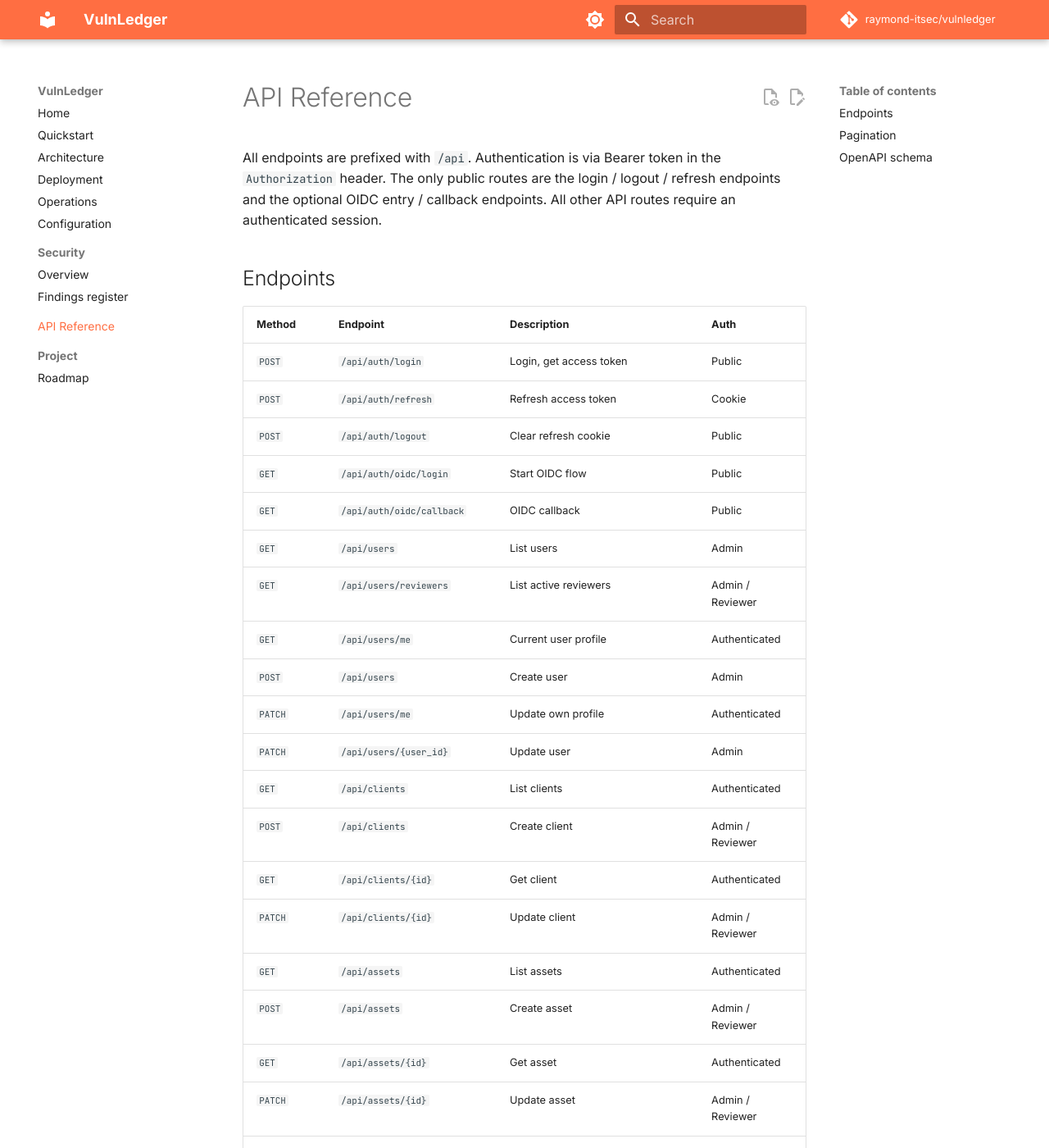
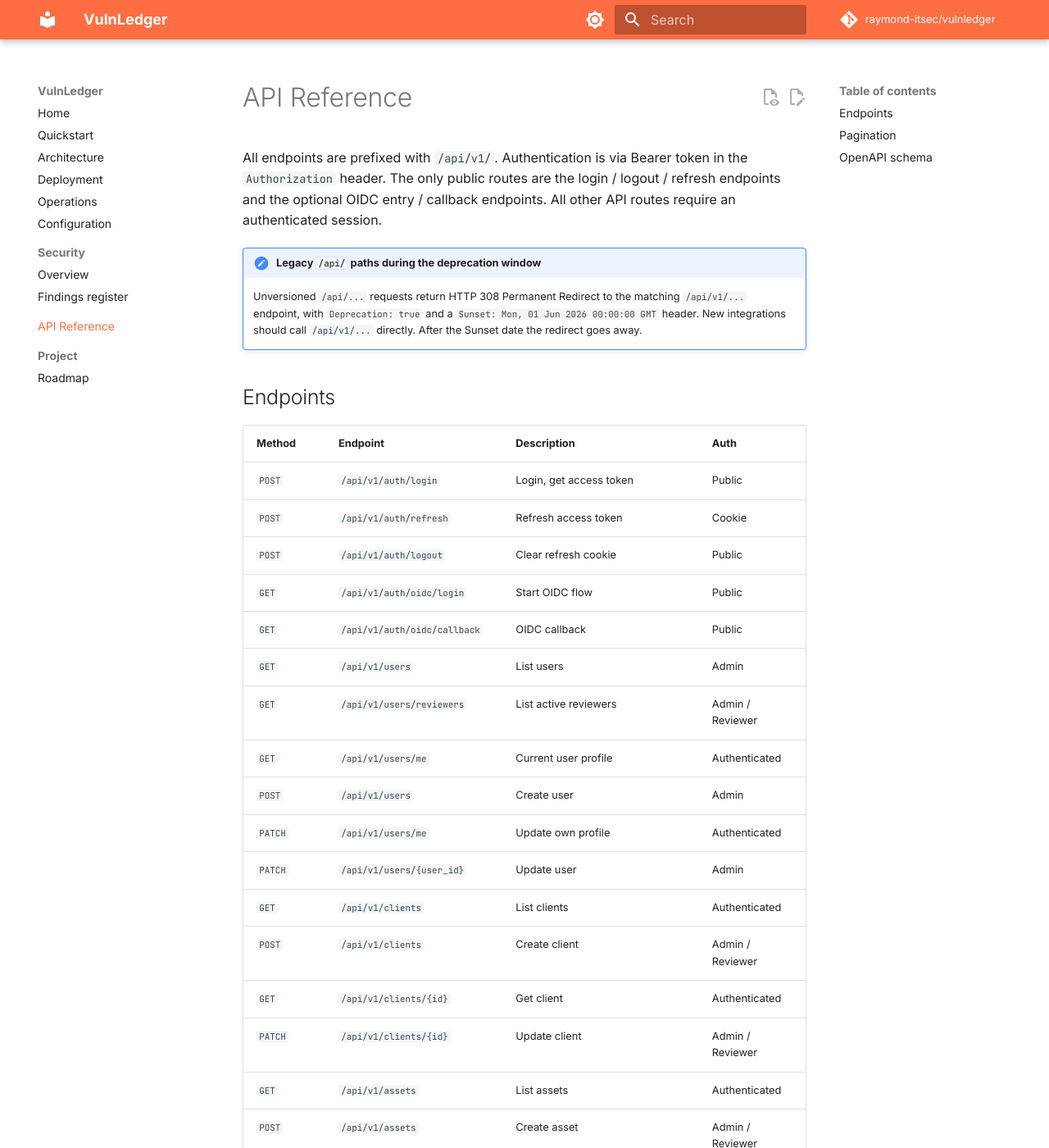
Before and after one commit to raymond-itsec/vulnledger, an MkDocs documentation site: the page built from docs/api.md, in a window 1280 px wide and 1400 px high. Shown: the whole window at 82% size. Built offline with MkDocs 1.6.1 and Material for MkDocs 9.7.7, drawn with Linux system fonts in a browser that asks for light colours; comment, search, counter and statistics services are not loaded; some of the changed text lies outside the part shown.

Commit message:
Refresh docs: /api/v1 URLs, compose-split layout, Node 24, version labels
Sweep brought published docs in line with shipped changes:

- API reference flipped to /api/v1/ canonical paths plus a deprecation note for the 308 legacy redirect

- Architecture page diagram, request flow, auth + OIDC URLs, and project-structure tree all updated

- Security page rate-limit and body-cap URLs versioned; legacy-path coverage noted

- Deployment service inventory updated to Node 24 LTS

- Architecture SVG version label refreshed to v0.3.0 in progress and Node 24 LTS

Roadmap.md narrative drift (v0.2.2-as-today framing) deferred for an intentional rewrite.

```diff
--- a/docs/api.md
+++ b/docs/api.md
@@ -1,59 +1,62 @@
 # API Reference
 
-All endpoints are prefixed with `/api`. Authentication is via Bearer token in the `Authorization` header. The only public routes are the login / logout / refresh endpoints and the optional OIDC entry / callback endpoints. All other API routes require an authenticated session.
+All endpoints are prefixed with `/api/v1/`. Authentication is via Bearer token in the `Authorization` header. The only public routes are the login / logout / refresh endpoints and the optional OIDC entry / callback endpoints. All other API routes require an authenticated session.
+
+!!! note "Legacy `/api/` paths during the deprecation window"
+    Unversioned `/api/...` requests return HTTP 308 Permanent Redirect to the matching `/api/v1/...` endpoint, with `Deprecation: true` and a `Sunset: Mon, 01 Jun 2026 00:00:00 GMT` header. New integrations should call `/api/v1/...` directly. After the Sunset date the redirect goes away.
 
 ## Endpoints
 
 | Method | Endpoint | Description | Auth |
 |---|---|---|---|
-| `POST` | `/api/auth/login` | Login, get access token | Public |
-| `POST` | `/api/auth/refresh` | Refresh access token | Cookie |
-| `POST` | `/api/auth/logout` | Clear refresh cookie | Public |
-| `GET` | `/api/auth/oidc/login` | Start OIDC flow | Public |
-| `GET` | `/api/auth/oidc/callback` | OIDC callback | Public |
-| `GET` | `/api/users` | List users | Admin |
-| `GET` | `/api/users/reviewers` | List active reviewers | Admin / Reviewer |
-| `GET` | `/api/users/me` | Current user profile | Authenticated |
-| `POST` | `/api/users` | Create user | Admin |
-| `PATCH` | `/api/users/me` | Update own profile | Authenticated |
-| `PATCH` | `/api/users/{user_id}` | Update user | Admin |
-| `GET` | `/api/clients` | List clients | Authenticated |
-| `POST` | `/api/clients` | Create client | Admin / Reviewer |
-| `GET` | `/api/clients/{id}` | Get client | Authenticated |
-| `PATCH` | `/api/clients/{id}` | Update client | Admin / Reviewer |
-| `GET` | `/api/assets` | List assets | Authenticated |
-| `POST` | `/api/assets` | Create asset | Admin / Reviewer |
-| `GET` | `/api/assets/{id}` | Get asset | Authenticated |
-| `PATCH` | `/api/assets/{id}` | Update asset | Admin / Reviewer |
-| `GET` | `/api/sessions` | List sessions | Authenticated |
-| `POST` | `/api/sessions` | Create session | Admin / Reviewer |
-| `GET` | `/api/sessions/{id}` | Get session | Authenticated |
-| `PATCH` | `/api/sessions/{id}` | Update session | Admin / Reviewer |
-| `GET` | `/api/findings` | List findings (filterable) | Authenticated |
-| `POST` | `/api/findings` | Create finding | Admin / Reviewer |
-| `GET` | `/api/findings/{id}` | Get finding | Authenticated |
-| `PATCH` | `/api/findings/{id}` | Update finding | Admin / Reviewer |
-| `GET` | `/api/findings/{id}/history` | Get change history | Authenticated |
-| `GET` | `/api/findings/{id}/attachments` | List attachments | Authenticated |
-| `POST` | `/api/findings/{id}/attachments` | Upload file | Admin / Reviewer |
-| `GET` | `/api/attachments/{id}/download` | Download file | Authenticated |
-| `DELETE` | `/api/attachments/{id}` | Delete file | Admin / Reviewer |
-| `GET` | `/api/templates` | List templates | Authenticated |
-| `POST` | `/api/templates` | Create template | Admin / Reviewer |
-| `GET` | `/api/templates/{id}` | Get template | Authenticated |
-| `PATCH` | `/api/templates/{id}` | Update template | Admin / Reviewer |
-| `DELETE` | `/api/templates/{id}` | Delete template | Admin / Reviewer |
-| `GET` | `/api/taxonomy/current` | Get the active taxonomy version | Authenticated |
-| `GET` | `/api/taxonomy/versions` | List all taxonomy versions | Admin |
-| `POST` | `/api/taxonomy/versions` | Create and activate a new taxonomy version | Admin |
-| `POST` | `/api/taxonomy/activate` | Activate an existing taxonomy version | Admin |
-| `GET` | `/api/reports/sessions/{id}/pdf` | Download PDF report | Authenticated |
-| `GET` | `/api/reports/sessions/{id}/csv` | Download CSV export | Authenticated |
-| `GET` | `/api/reports/sessions/{id}/json` | Download JSON export | Authenticated |
-| `GET` | `/api/reports/sessions/{id}/exports` | List stored exports for a session | Authenticated |
-| `GET` | `/api/reports/exports/{id}/download` | Download a previously stored export artifact | Authenticated |
-| `GET` | `/api/health` | Health check | Authenticated |
-| `GET` | `/api/health/live` | Liveness probe (used by Docker healthcheck) | Public |
+| `POST` | `/api/v1/auth/login` | Login, get access token | Public |
+| `POST` | `/api/v1/auth/refresh` | Refresh access token | Cookie |
+| `POST` | `/api/v1/auth/logout` | Clear refresh cookie | Public |
+| `GET` | `/api/v1/auth/oidc/login` | Start OIDC flow | Public |
+| `GET` | `/api/v1/auth/oidc/callback` | OIDC callback | Public |
+| `GET` | `/api/v1/users` | List users | Admin |
+| `GET` | `/api/v1/users/reviewers` | List active reviewers | Admin / Reviewer |
+| `GET` | `/api/v1/users/me` | Current user profile | Authenticated |
+| `POST` | `/api/v1/users` | Create user | Admin |
+| `PATCH` | `/api/v1/users/me` | Update own profile | Authenticated |
+| `PATCH` | `/api/v1/users/{user_id}` | Update user | Admin |
+| `GET` | `/api/v1/clients` | List clients | Authenticated |
+| `POST` | `/api/v1/clients` | Create client | Admin / Reviewer |
+| `GET` | `/api/v1/clients/{id}` | Get client | Authenticated |
+| `PATCH` | `/api/v1/clients/{id}` | Update client | Admin / Reviewer |
+| `GET` | `/api/v1/assets` | List assets | Authenticated |
+| `POST` | `/api/v1/assets` | Create asset | Admin / Reviewer |
+| `GET` | `/api/v1/assets/{id}` | Get asset | Authenticated |
+| `PATCH` | `/api/v1/assets/{id}` | Update asset | Admin / Reviewer |
+| `GET` | `/api/v1/sessions` | List sessions | Authenticated |
+| `POST` | `/api/v1/sessions` | Create session | Admin / Reviewer |
+| `GET` | `/api/v1/sessions/{id}` | Get session | Authenticated |
+| `PATCH` | `/api/v1/sessions/{id}` | Update session | Admin / Reviewer |
+| `GET` | `/api/v1/findings` | List findings (filterable) | Authenticated |
+| `POST` | `/api/v1/findings` | Create finding | Admin / Reviewer |
+| `GET` | `/api/v1/findings/{id}` | Get finding | Authenticated |
+| `PATCH` | `/api/v1/findings/{id}` | Update finding | Admin / Reviewer |
+| `GET` | `/api/v1/findings/{id}/history` | Get change history | Authenticated |
+| `GET` | `/api/v1/findings/{id}/attachments` | List attachments | Authenticated |
+| `POST` | `/api/v1/findings/{id}/attachments` | Upload file | Admin / Reviewer |
+| `GET` | `/api/v1/attachments/{id}/download` | Download file | Authenticated |
+| `DELETE` | `/api/v1/attachments/{id}` | Delete file | Admin / Reviewer |
+| `GET` | `/api/v1/templates` | List templates | Authenticated |
+| `POST` | `/api/v1/templates` | Create template | Admin / Reviewer |
+| `GET` | `/api/v1/templates/{id}` | Get template | Authenticated |
+| `PATCH` | `/api/v1/templates/{id}` | Update template | Admin / Reviewer |
+| `DELETE` | `/api/v1/templates/{id}` | Delete template | Admin / Reviewer |
+| `GET` | `/api/v1/taxonomy/current` | Get the active taxonomy version | Authenticated |
+| `GET` | `/api/v1/taxonomy/versions` | List all taxonomy versions | Admin |
+| `POST` | `/api/v1/taxonomy/versions` | Create and activate a new taxonomy version | Admin |
+| `POST` | `/api/v1/taxonomy/activate` | Activate an existing taxonomy version | Admin |
+| `GET` | `/api/v1/reports/sessions/{id}/pdf` | Download PDF report | Authenticated |
+| `GET` | `/api/v1/reports/sessions/{id}/csv` | Download CSV export | Authenticated |
+| `GET` | `/api/v1/reports/sessions/{id}/json` | Download JSON export | Authenticated |
+| `GET` | `/api/v1/reports/sessions/{id}/exports` | List stored exports for a session | Authenticated |
+| `GET` | `/api/v1/reports/exports/{id}/download` | Download a previously stored export artifact | Authenticated |
+| `GET` | `/api/v1/health` | Health check | Authenticated |
+| `GET` | `/api/v1/health/live` | Liveness probe (used by Docker healthcheck) | Public |
 
 ## Pagination
 
@@ -71,6 +74,6 @@
 
 ## OpenAPI schema
 
-A live OpenAPI schema is served at `/openapi.json` (currently authenticated; subject to change for public consumption). The frontend uses it to generate typed API clients via `npm --prefix frontend run generate:types`.
+A live OpenAPI schema is served at `/api/v1/openapi.json` (currently authenticated; subject to change for public consumption). Swagger UI lives at `/api/v1/docs` and ReDoc at `/api/v1/redoc`. The frontend uses the live schema to generate typed API clients via `npm --prefix frontend run generate:types`.
 
 For external consumers, an exported snapshot lives at `backend/openapi.generated.json` in the repository.
```
Also changed, not shown: docs/architecture.md (+11 -8 lines), docs/deployment.md (+1 -1 lines), docs/security.md (+2 -2 lines), docs/architecture.svg.
